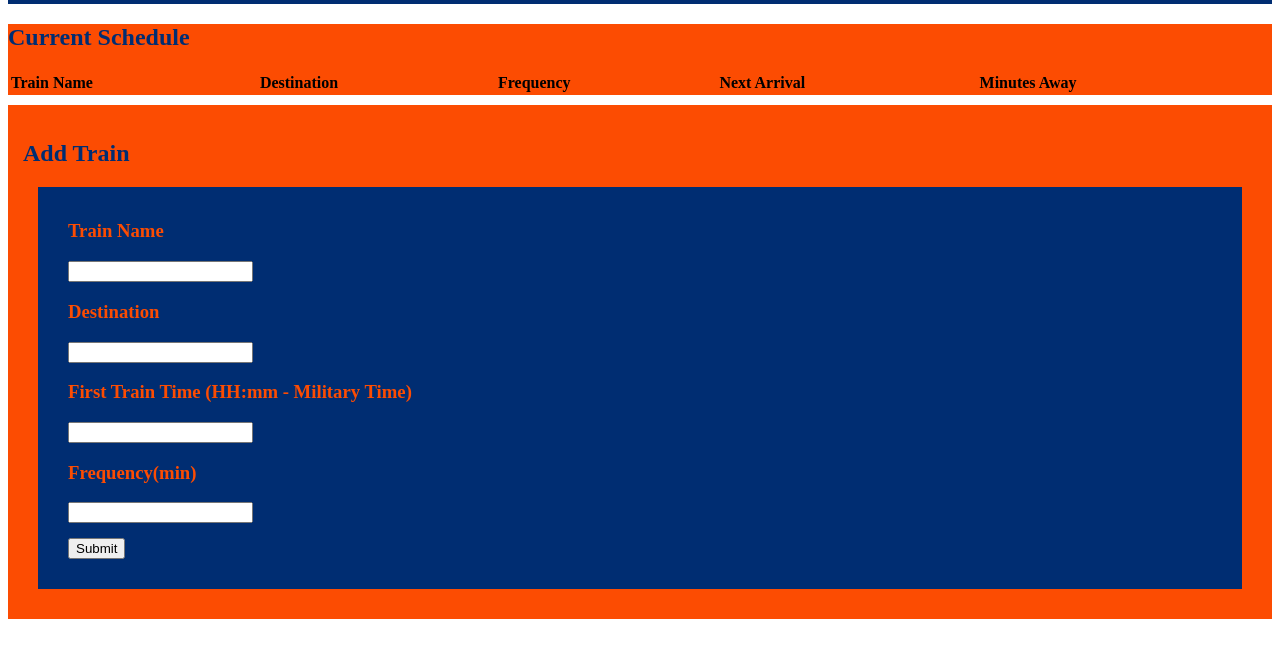
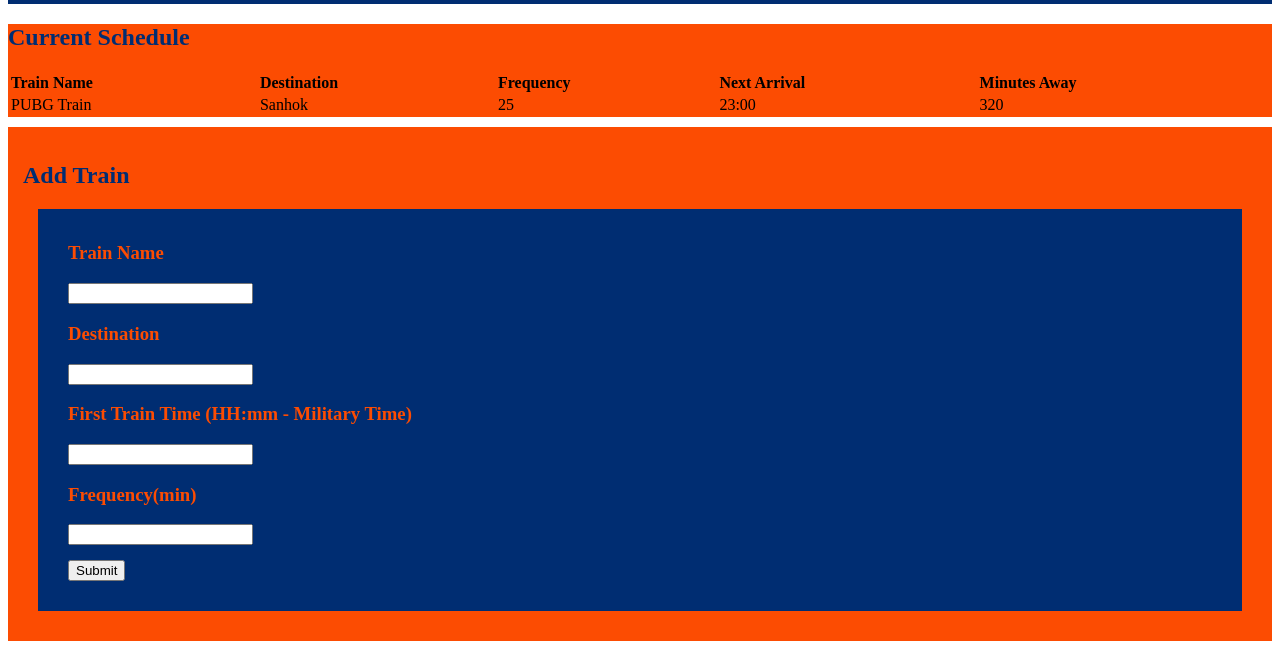
Before and after one commit to sweedishhfish04/train-scheduler, a plain HTML site: page index.html in a window 1280 px wide. Shown: the part 154-805 px from the top of the page. Drawn offline with nearby package versions, Linux system fonts and the light colour scheme; no server answers.

Commit message:
added second row to the table

```diff
--- a/index.html
+++ b/index.html
@@ -18,8 +18,7 @@
     <div id="main">
         <h2>Current Schedule</h2>
 
-        <div id="times">
-            <table>
+        <table id="times">
             <tr>
                 <th>Train Name</th>
                 <th>Destination</th>
@@ -27,9 +26,14 @@
                 <th>Next Arrival</th>
                 <th>Minutes Away</th>
             </tr>
+            <tr>
+                <td>PUBG Train</td>
+                <td>Sanhok</td>
+                <td>25</td>
+                <td>23:00</td>
+                <td>320</td>
+            </tr>
         </table>
-
-        </div>
 
     </div>
 
```
Lines whose indentation alone changed are shown as unchanged.
